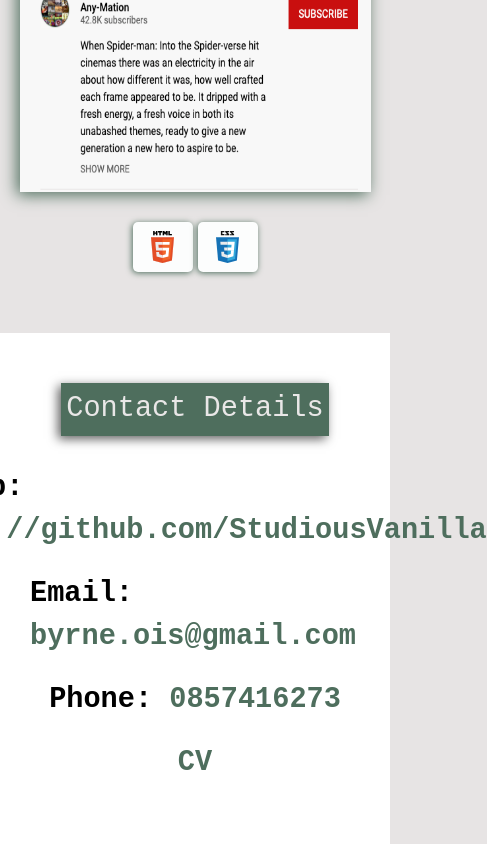
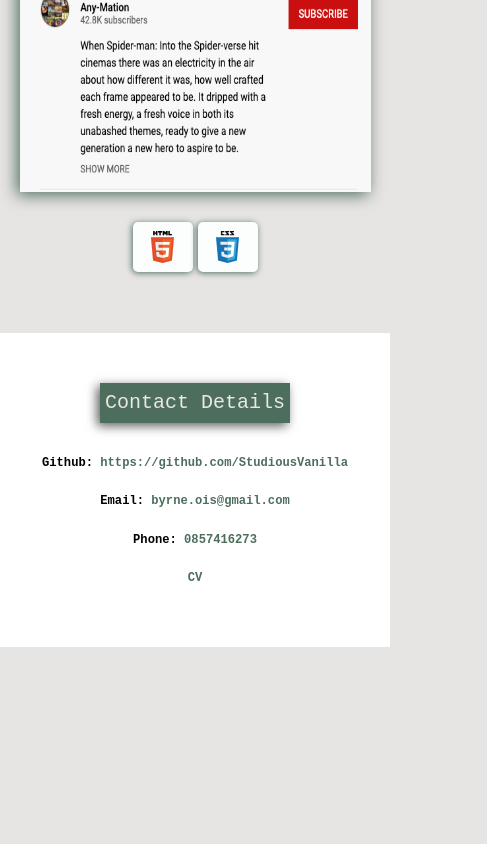
Before and after one commit to StudiousVanilla/portfolio, a plain HTML site: page index.html in a window 390 px wide. Shown: the part 9842-10686 px from the top of the page, 487 px wide, since content can reach past the window. After the commit the page ends 10489 px from the top, so only its background shows below. Drawn offline with Linux system fonts and the light colour scheme.

Commit message:
updated generic README and fixed contact mobile sizing issue

```diff
--- a/style.css
+++ b/style.css
@@ -366,6 +366,31 @@
   height: 100%;
 }
 
+.contact-info span{
+  padding: 5px;
+  font-weight: 500;
+  background-color: #4E6E5D;
+  color:#e9e7e7;
+  box-shadow: -3px 3px 10px rgb(95, 95, 95);
+}
+
+.contact-details{
+  display: flex;
+  flex-direction: column;
+  align-items: center;
+  color: black;
+  font-weight: 800;
+  font-size: 2em;
+}
+
+.contact-details p{
+  margin: 10px 0px;
+}
+
+.contact-details a{
+  color: #4E6E5D
+}
+
 
 @media only screen and (max-width: 1420px) {
 
@@ -448,32 +473,6 @@
 }
 
 
-.contact-info span{
-  padding: 5px;
-  font-weight: 500;
-  background-color: #4E6E5D;
-  color:#e9e7e7;
-  box-shadow: -3px 3px 10px rgb(95, 95, 95);
-}
-
-.contact-details{
-  display: flex;
-  flex-direction: column;
-  align-items: center;
-  color: black;
-  font-weight: 800;
-  font-size: 2em;
-}
-
-.contact-details p{
-  margin: 10px;
-}
-
-.contact-details a{
-  color: #4E6E5D
-}
-
-
 @media only screen and (max-width: 900px) {
 
   .about-filler{
@@ -487,6 +486,14 @@
 
   .project-image{
     width: 75%;
+  }
+
+  .contact-info{
+    font-size: 1.4em;
+  }
+
+  .contact-details{
+    font-size: 1.5em;
   }
 }
 
@@ -612,5 +619,9 @@
     background-image: url('img/youtube-mob.png');
   }
 
+  .contact-details{
+    font-size: 0.85em;
+  }
+
 
 }
```
Also changed, not shown: README.md.
